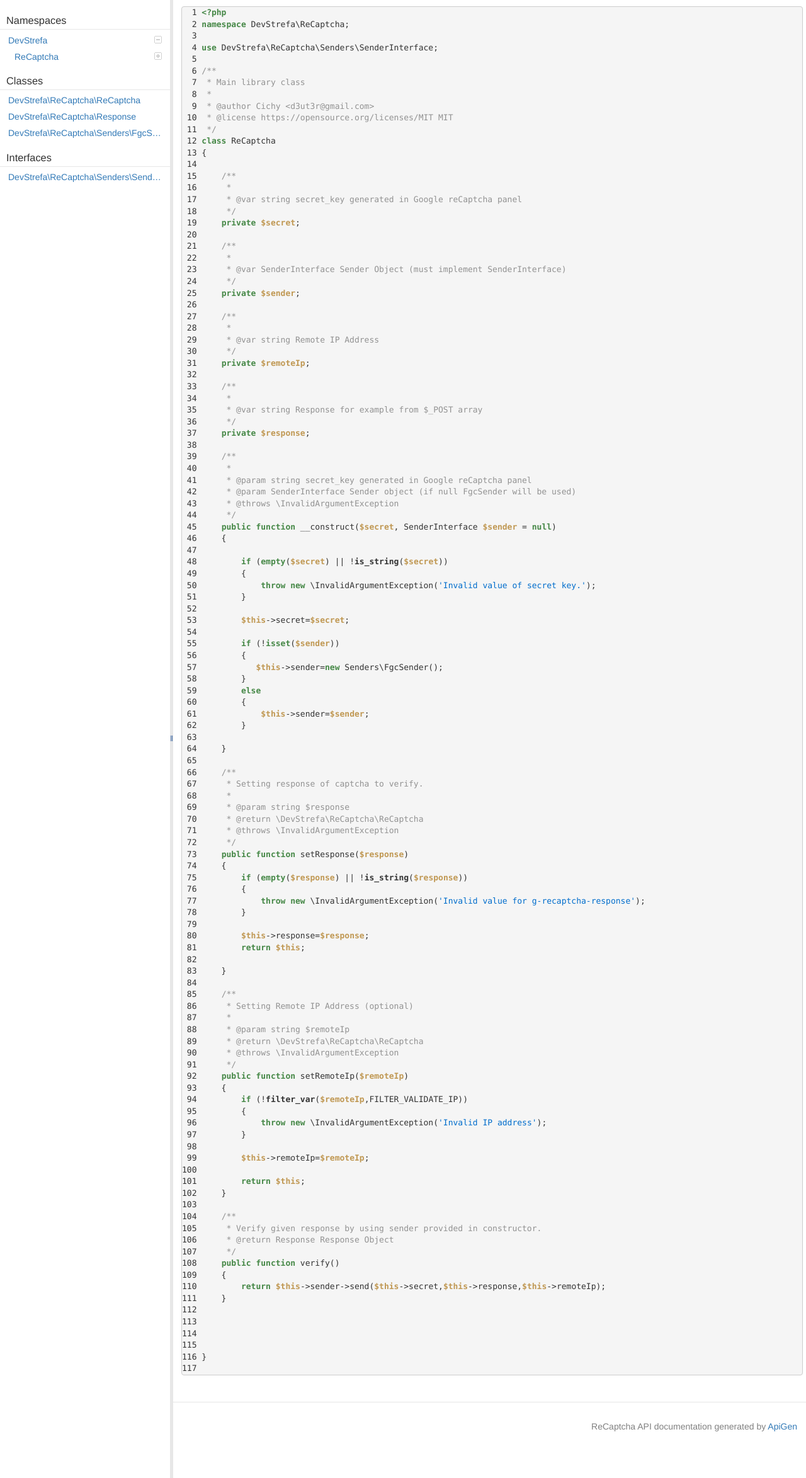
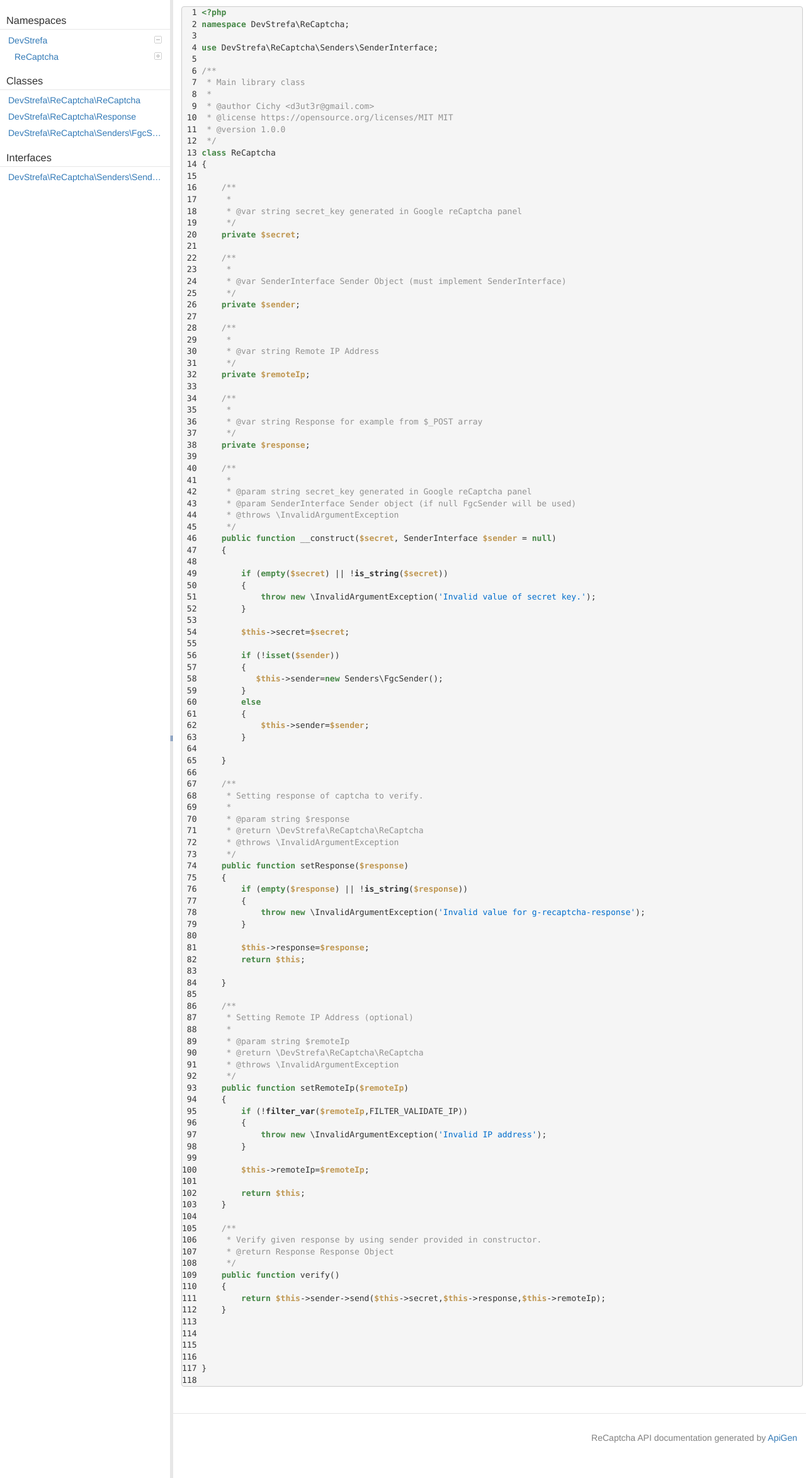
Before and after one commit to DevStrefa/devstrefa.github.io, a plain HTML site: page reCaptchaDoc/source-class-DevStrefa.ReCaptcha.ReCaptcha.html in a window 1280 px wide and 2400 px high. Shown: the part 53-2400 px from the top of the page at 63% size. Drawn offline with Linux system fonts and the light colour scheme.

Commit message:
New Version updated

```diff
--- a/reCaptchaDoc/source-class-DevStrefa.ReCaptcha.ReCaptcha.html
+++ b/reCaptchaDoc/source-class-DevStrefa.ReCaptcha.ReCaptcha.html
@@ -110,113 +110,114 @@
 </span></span><span id="8" class="l"><a href="#8">  8 </a><span class="php-comment"> *
 </span></span><span id="9" class="l"><a href="#9">  9 </a><span class="php-comment"> * @author Cichy &lt;d3ut3r@gmail.com&gt;
 </span></span><span id="10" class="l"><a href="#10"> 10 </a><span class="php-comment"> * @license https://opensource.org/licenses/MIT MIT
-</span></span><span id="11" class="l"><a href="#11"> 11 </a><span class="php-comment"> */</span>
-</span><span id="12" class="l"><a href="#12"> 12 </a><span class="php-keyword1">class</span> ReCaptcha
-</span><span id="13" class="l"><a href="#13"> 13 </a>{
-</span><span id="14" class="l"><a href="#14"> 14 </a>
-</span><span id="15" class="l"><a href="#15"> 15 </a>    <span class="php-comment">/**
-</span></span><span id="16" class="l"><a href="#16"> 16 </a><span class="php-comment">     *
-</span></span><span id="17" class="l"><a href="#17"> 17 </a><span class="php-comment">     * @var string secret_key generated in Google reCaptcha panel
-</span></span><span id="18" class="l"><a href="#18"> 18 </a><span class="php-comment">     */</span>
-</span><span id="19" class="l"><a href="#19"> 19 </a>    <span class="php-keyword1">private</span> <span class="php-var">$secret</span>;
-</span><span id="20" class="l"><a href="#20"> 20 </a>
-</span><span id="21" class="l"><a href="#21"> 21 </a>    <span class="php-comment">/**
-</span></span><span id="22" class="l"><a href="#22"> 22 </a><span class="php-comment">     *
-</span></span><span id="23" class="l"><a href="#23"> 23 </a><span class="php-comment">     * @var SenderInterface Sender Object (must implement SenderInterface)
-</span></span><span id="24" class="l"><a href="#24"> 24 </a><span class="php-comment">     */</span>
-</span><span id="25" class="l"><a href="#25"> 25 </a>    <span class="php-keyword1">private</span> <span class="php-var">$sender</span>;
-</span><span id="26" class="l"><a href="#26"> 26 </a>
-</span><span id="27" class="l"><a href="#27"> 27 </a>    <span class="php-comment">/**
-</span></span><span id="28" class="l"><a href="#28"> 28 </a><span class="php-comment">     *
-</span></span><span id="29" class="l"><a href="#29"> 29 </a><span class="php-comment">     * @var string Remote IP Address
-</span></span><span id="30" class="l"><a href="#30"> 30 </a><span class="php-comment">     */</span>
-</span><span id="31" class="l"><a href="#31"> 31 </a>    <span class="php-keyword1">private</span> <span class="php-var">$remoteIp</span>;
-</span><span id="32" class="l"><a href="#32"> 32 </a>
-</span><span id="33" class="l"><a href="#33"> 33 </a>    <span class="php-comment">/**
-</span></span><span id="34" class="l"><a href="#34"> 34 </a><span class="php-comment">     *
-</span></span><span id="35" class="l"><a href="#35"> 35 </a><span class="php-comment">     * @var string Response for example from $_POST array
-</span></span><span id="36" class="l"><a href="#36"> 36 </a><span class="php-comment">     */</span>
-</span><span id="37" class="l"><a href="#37"> 37 </a>    <span class="php-keyword1">private</span> <span class="php-var">$response</span>;
-</span><span id="38" class="l"><a href="#38"> 38 </a>
-</span><span id="39" class="l"><a href="#39"> 39 </a>    <span class="php-comment">/**
-</span></span><span id="40" class="l"><a href="#40"> 40 </a><span class="php-comment">     *
-</span></span><span id="41" class="l"><a href="#41"> 41 </a><span class="php-comment">     * @param string secret_key generated in Google reCaptcha panel
-</span></span><span id="42" class="l"><a href="#42"> 42 </a><span class="php-comment">     * @param SenderInterface Sender object (if null FgcSender will be used)
-</span></span><span id="43" class="l"><a href="#43"> 43 </a><span class="php-comment">     * @throws \InvalidArgumentException
-</span></span><span id="44" class="l"><a href="#44"> 44 </a><span class="php-comment">     */</span>
-</span><span id="45" class="l"><a href="#45"> 45 </a>    <span class="php-keyword1">public</span> <span class="php-keyword1">function</span> __construct(<span class="php-var">$secret</span>, SenderInterface <span class="php-var">$sender</span> = <span class="php-keyword1">null</span>)
-</span><span id="46" class="l"><a href="#46"> 46 </a>    {
-</span><span id="47" class="l"><a href="#47"> 47 </a>
-</span><span id="48" class="l"><a href="#48"> 48 </a>        <span class="php-keyword1">if</span> (<span class="php-keyword1">empty</span>(<span class="php-var">$secret</span>) || !<span class="php-keyword2">is_string</span>(<span class="php-var">$secret</span>))
-</span><span id="49" class="l"><a href="#49"> 49 </a>        {
-</span><span id="50" class="l"><a href="#50"> 50 </a>            <span class="php-keyword1">throw</span> <span class="php-keyword1">new</span> \InvalidArgumentException(<span class="php-quote">'Invalid value of secret key.'</span>);
-</span><span id="51" class="l"><a href="#51"> 51 </a>        }
-</span><span id="52" class="l"><a href="#52"> 52 </a>
-</span><span id="53" class="l"><a href="#53"> 53 </a>        <span class="php-var">$this</span>-&gt;secret=<span class="php-var">$secret</span>;
-</span><span id="54" class="l"><a href="#54"> 54 </a>
-</span><span id="55" class="l"><a href="#55"> 55 </a>        <span class="php-keyword1">if</span> (!<span class="php-keyword1">isset</span>(<span class="php-var">$sender</span>))
-</span><span id="56" class="l"><a href="#56"> 56 </a>        {
-</span><span id="57" class="l"><a href="#57"> 57 </a>           <span class="php-var">$this</span>-&gt;sender=<span class="php-keyword1">new</span> Senders\FgcSender();
-</span><span id="58" class="l"><a href="#58"> 58 </a>        }
-</span><span id="59" class="l"><a href="#59"> 59 </a>        <span class="php-keyword1">else</span>
-</span><span id="60" class="l"><a href="#60"> 60 </a>        {
-</span><span id="61" class="l"><a href="#61"> 61 </a>            <span class="php-var">$this</span>-&gt;sender=<span class="php-var">$sender</span>;
-</span><span id="62" class="l"><a href="#62"> 62 </a>        }
-</span><span id="63" class="l"><a href="#63"> 63 </a>
-</span><span id="64" class="l"><a href="#64"> 64 </a>    }
-</span><span id="65" class="l"><a href="#65"> 65 </a>
-</span><span id="66" class="l"><a href="#66"> 66 </a>    <span class="php-comment">/**
-</span></span><span id="67" class="l"><a href="#67"> 67 </a><span class="php-comment">     * Setting response of captcha to verify.
-</span></span><span id="68" class="l"><a href="#68"> 68 </a><span class="php-comment">     *
-</span></span><span id="69" class="l"><a href="#69"> 69 </a><span class="php-comment">     * @param string $response
-</span></span><span id="70" class="l"><a href="#70"> 70 </a><span class="php-comment">     * @return \DevStrefa\ReCaptcha\ReCaptcha
-</span></span><span id="71" class="l"><a href="#71"> 71 </a><span class="php-comment">     * @throws \InvalidArgumentException
-</span></span><span id="72" class="l"><a href="#72"> 72 </a><span class="php-comment">     */</span>
-</span><span id="73" class="l"><a href="#73"> 73 </a>    <span class="php-keyword1">public</span> <span class="php-keyword1">function</span> setResponse(<span class="php-var">$response</span>)
-</span><span id="74" class="l"><a href="#74"> 74 </a>    {
-</span><span id="75" class="l"><a href="#75"> 75 </a>        <span class="php-keyword1">if</span> (<span class="php-keyword1">empty</span>(<span class="php-var">$response</span>) || !<span class="php-keyword2">is_string</span>(<span class="php-var">$response</span>))
-</span><span id="76" class="l"><a href="#76"> 76 </a>        {
-</span><span id="77" class="l"><a href="#77"> 77 </a>            <span class="php-keyword1">throw</span> <span class="php-keyword1">new</span> \InvalidArgumentException(<span class="php-quote">'Invalid value for g-recaptcha-response'</span>);
-</span><span id="78" class="l"><a href="#78"> 78 </a>        }
-</span><span id="79" class="l"><a href="#79"> 79 </a>
-</span><span id="80" class="l"><a href="#80"> 80 </a>        <span class="php-var">$this</span>-&gt;response=<span class="php-var">$response</span>;
-</span><span id="81" class="l"><a href="#81"> 81 </a>        <span class="php-keyword1">return</span> <span class="php-var">$this</span>;
-</span><span id="82" class="l"><a href="#82"> 82 </a>
-</span><span id="83" class="l"><a href="#83"> 83 </a>    }
-</span><span id="84" class="l"><a href="#84"> 84 </a>
-</span><span id="85" class="l"><a href="#85"> 85 </a>    <span class="php-comment">/**
-</span></span><span id="86" class="l"><a href="#86"> 86 </a><span class="php-comment">     * Setting Remote IP Address (optional)
-</span></span><span id="87" class="l"><a href="#87"> 87 </a><span class="php-comment">     *
-</span></span><span id="88" class="l"><a href="#88"> 88 </a><span class="php-comment">     * @param string $remoteIp
-</span></span><span id="89" class="l"><a href="#89"> 89 </a><span class="php-comment">     * @return \DevStrefa\ReCaptcha\ReCaptcha
-</span></span><span id="90" class="l"><a href="#90"> 90 </a><span class="php-comment">     * @throws \InvalidArgumentException
-</span></span><span id="91" class="l"><a href="#91"> 91 </a><span class="php-comment">     */</span>
-</span><span id="92" class="l"><a href="#92"> 92 </a>    <span class="php-keyword1">public</span> <span class="php-keyword1">function</span> setRemoteIp(<span class="php-var">$remoteIp</span>)
-</span><span id="93" class="l"><a href="#93"> 93 </a>    {
-</span><span id="94" class="l"><a href="#94"> 94 </a>        <span class="php-keyword1">if</span> (!<span class="php-keyword2">filter_var</span>(<span class="php-var">$remoteIp</span>,FILTER_VALIDATE_IP))
-</span><span id="95" class="l"><a href="#95"> 95 </a>        {
-</span><span id="96" class="l"><a href="#96"> 96 </a>            <span class="php-keyword1">throw</span> <span class="php-keyword1">new</span> \InvalidArgumentException(<span class="php-quote">'Invalid IP address'</span>);
-</span><span id="97" class="l"><a href="#97"> 97 </a>        }
-</span><span id="98" class="l"><a href="#98"> 98 </a>
-</span><span id="99" class="l"><a href="#99"> 99 </a>        <span class="php-var">$this</span>-&gt;remoteIp=<span class="php-var">$remoteIp</span>;
-</span><span id="100" class="l"><a href="#100">100 </a>
-</span><span id="101" class="l"><a href="#101">101 </a>        <span class="php-keyword1">return</span> <span class="php-var">$this</span>;
-</span><span id="102" class="l"><a href="#102">102 </a>    }
-</span><span id="103" class="l"><a href="#103">103 </a>
-</span><span id="104" class="l"><a href="#104">104 </a>    <span class="php-comment">/**
-</span></span><span id="105" class="l"><a href="#105">105 </a><span class="php-comment">     * Verify given response by using sender provided in constructor.
-</span></span><span id="106" class="l"><a href="#106">106 </a><span class="php-comment">     * @return Response Response Object
-</span></span><span id="107" class="l"><a href="#107">107 </a><span class="php-comment">     */</span>
-</span><span id="108" class="l"><a href="#108">108 </a>    <span class="php-keyword1">public</span> <span class="php-keyword1">function</span> verify()
-</span><span id="109" class="l"><a href="#109">109 </a>    {
-</span><span id="110" class="l"><a href="#110">110 </a>        <span class="php-keyword1">return</span> <span class="php-var">$this</span>-&gt;sender-&gt;send(<span class="php-var">$this</span>-&gt;secret,<span class="php-var">$this</span>-&gt;response,<span class="php-var">$this</span>-&gt;remoteIp);
-</span><span id="111" class="l"><a href="#111">111 </a>    }
-</span><span id="112" class="l"><a href="#112">112 </a>
+</span></span><span id="11" class="l"><a href="#11"> 11 </a><span class="php-comment"> * @version 1.0.0
+</span></span><span id="12" class="l"><a href="#12"> 12 </a><span class="php-comment"> */</span>
+</span><span id="13" class="l"><a href="#13"> 13 </a><span class="php-keyword1">class</span> ReCaptcha
+</span><span id="14" class="l"><a href="#14"> 14 </a>{
+</span><span id="15" class="l"><a href="#15"> 15 </a>
+</span><span id="16" class="l"><a href="#16"> 16 </a>    <span class="php-comment">/**
+</span></span><span id="17" class="l"><a href="#17"> 17 </a><span class="php-comment">     *
+</span></span><span id="18" class="l"><a href="#18"> 18 </a><span class="php-comment">     * @var string secret_key generated in Google reCaptcha panel
+</span></span><span id="19" class="l"><a href="#19"> 19 </a><span class="php-comment">     */</span>
+</span><span id="20" class="l"><a href="#20"> 20 </a>    <span class="php-keyword1">private</span> <span class="php-var">$secret</span>;
+</span><span id="21" class="l"><a href="#21"> 21 </a>
+</span><span id="22" class="l"><a href="#22"> 22 </a>    <span class="php-comment">/**
+</span></span><span id="23" class="l"><a href="#23"> 23 </a><span class="php-comment">     *
+</span></span><span id="24" class="l"><a href="#24"> 24 </a><span class="php-comment">     * @var SenderInterface Sender Object (must implement SenderInterface)
+</span></span><span id="25" class="l"><a href="#25"> 25 </a><span class="php-comment">     */</span>
+</span><span id="26" class="l"><a href="#26"> 26 </a>    <span class="php-keyword1">private</span> <span class="php-var">$sender</span>;
+</span><span id="27" class="l"><a href="#27"> 27 </a>
+</span><span id="28" class="l"><a href="#28"> 28 </a>    <span class="php-comment">/**
+</span></span><span id="29" class="l"><a href="#29"> 29 </a><span class="php-comment">     *
+</span></span><span id="30" class="l"><a href="#30"> 30 </a><span class="php-comment">     * @var string Remote IP Address
+</span></span><span id="31" class="l"><a href="#31"> 31 </a><span class="php-comment">     */</span>
+</span><span id="32" class="l"><a href="#32"> 32 </a>    <span class="php-keyword1">private</span> <span class="php-var">$remoteIp</span>;
+</span><span id="33" class="l"><a href="#33"> 33 </a>
+</span><span id="34" class="l"><a href="#34"> 34 </a>    <span class="php-comment">/**
+</span></span><span id="35" class="l"><a href="#35"> 35 </a><span class="php-comment">     *
+</span></span><span id="36" class="l"><a href="#36"> 36 </a><span class="php-comment">     * @var string Response for example from $_POST array
+</span></span><span id="37" class="l"><a href="#37"> 37 </a><span class="php-comment">     */</span>
+</span><span id="38" class="l"><a href="#38"> 38 </a>    <span class="php-keyword1">private</span> <span class="php-var">$response</span>;
+</span><span id="39" class="l"><a href="#39"> 39 </a>
+</span><span id="40" class="l"><a href="#40"> 40 </a>    <span class="php-comment">/**
+</span></span><span id="41" class="l"><a href="#41"> 41 </a><span class="php-comment">     *
+</span></span><span id="42" class="l"><a href="#42"> 42 </a><span class="php-comment">     * @param string secret_key generated in Google reCaptcha panel
+</span></span><span id="43" class="l"><a href="#43"> 43 </a><span class="php-comment">     * @param SenderInterface Sender object (if null FgcSender will be used)
+</span></span><span id="44" class="l"><a href="#44"> 44 </a><span class="php-comment">     * @throws \InvalidArgumentException
+</span></span><span id="45" class="l"><a href="#45"> 45 </a><span class="php-comment">     */</span>
+</span><span id="46" class="l"><a href="#46"> 46 </a>    <span class="php-keyword1">public</span> <span class="php-keyword1">function</span> __construct(<span class="php-var">$secret</span>, SenderInterface <span class="php-var">$sender</span> = <span class="php-keyword1">null</span>)
+</span><span id="47" class="l"><a href="#47"> 47 </a>    {
+</span><span id="48" class="l"><a href="#48"> 48 </a>
+</span><span id="49" class="l"><a href="#49"> 49 </a>        <span class="php-keyword1">if</span> (<span class="php-keyword1">empty</span>(<span class="php-var">$secret</span>) || !<span class="php-keyword2">is_string</span>(<span class="php-var">$secret</span>))
+</span><span id="50" class="l"><a href="#50"> 50 </a>        {
+</span><span id="51" class="l"><a href="#51"> 51 </a>            <span class="php-keyword1">throw</span> <span class="php-keyword1">new</span> \InvalidArgumentException(<span class="php-quote">'Invalid value of secret key.'</span>);
+</span><span id="52" class="l"><a href="#52"> 52 </a>        }
+</span><span id="53" class="l"><a href="#53"> 53 </a>
+</span><span id="54" class="l"><a href="#54"> 54 </a>        <span class="php-var">$this</span>-&gt;secret=<span class="php-var">$secret</span>;
+</span><span id="55" class="l"><a href="#55"> 55 </a>
+</span><span id="56" class="l"><a href="#56"> 56 </a>        <span class="php-keyword1">if</span> (!<span class="php-keyword1">isset</span>(<span class="php-var">$sender</span>))
+</span><span id="57" class="l"><a href="#57"> 57 </a>        {
+</span><span id="58" class="l"><a href="#58"> 58 </a>           <span class="php-var">$this</span>-&gt;sender=<span class="php-keyword1">new</span> Senders\FgcSender();
+</span><span id="59" class="l"><a href="#59"> 59 </a>        }
+</span><span id="60" class="l"><a href="#60"> 60 </a>        <span class="php-keyword1">else</span>
+</span><span id="61" class="l"><a href="#61"> 61 </a>        {
+</span><span id="62" class="l"><a href="#62"> 62 </a>            <span class="php-var">$this</span>-&gt;sender=<span class="php-var">$sender</span>;
+</span><span id="63" class="l"><a href="#63"> 63 </a>        }
+</span><span id="64" class="l"><a href="#64"> 64 </a>
+</span><span id="65" class="l"><a href="#65"> 65 </a>    }
+</span><span id="66" class="l"><a href="#66"> 66 </a>
+</span><span id="67" class="l"><a href="#67"> 67 </a>    <span class="php-comment">/**
+</span></span><span id="68" class="l"><a href="#68"> 68 </a><span class="php-comment">     * Setting response of captcha to verify.
+</span></span><span id="69" class="l"><a href="#69"> 69 </a><span class="php-comment">     *
+</span></span><span id="70" class="l"><a href="#70"> 70 </a><span class="php-comment">     * @param string $response
+</span></span><span id="71" class="l"><a href="#71"> 71 </a><span class="php-comment">     * @return \DevStrefa\ReCaptcha\ReCaptcha
+</span></span><span id="72" class="l"><a href="#72"> 72 </a><span class="php-comment">     * @throws \InvalidArgumentException
+</span></span><span id="73" class="l"><a href="#73"> 73 </a><span class="php-comment">     */</span>
+</span><span id="74" class="l"><a href="#74"> 74 </a>    <span class="php-keyword1">public</span> <span class="php-keyword1">function</span> setResponse(<span class="php-var">$response</span>)
+</span><span id="75" class="l"><a href="#75"> 75 </a>    {
+</span><span id="76" class="l"><a href="#76"> 76 </a>        <span class="php-keyword1">if</span> (<span class="php-keyword1">empty</span>(<span class="php-var">$response</span>) || !<span class="php-keyword2">is_string</span>(<span class="php-var">$response</span>))
+</span><span id="77" class="l"><a href="#77"> 77 </a>        {
+</span><span id="78" class="l"><a href="#78"> 78 </a>            <span class="php-keyword1">throw</span> <span class="php-keyword1">new</span> \InvalidArgumentException(<span class="php-quote">'Invalid value for g-recaptcha-response'</span>);
+</span><span id="79" class="l"><a href="#79"> 79 </a>        }
+</span><span id="80" class="l"><a href="#80"> 80 </a>
+</span><span id="81" class="l"><a href="#81"> 81 </a>        <span class="php-var">$this</span>-&gt;response=<span class="php-var">$response</span>;
+</span><span id="82" class="l"><a href="#82"> 82 </a>        <span class="php-keyword1">return</span> <span class="php-var">$this</span>;
+</span><span id="83" class="l"><a href="#83"> 83 </a>
+</span><span id="84" class="l"><a href="#84"> 84 </a>    }
+</span><span id="85" class="l"><a href="#85"> 85 </a>
+</span><span id="86" class="l"><a href="#86"> 86 </a>    <span class="php-comment">/**
+</span></span><span id="87" class="l"><a href="#87"> 87 </a><span class="php-comment">     * Setting Remote IP Address (optional)
+</span></span><span id="88" class="l"><a href="#88"> 88 </a><span class="php-comment">     *
+</span></span><span id="89" class="l"><a href="#89"> 89 </a><span class="php-comment">     * @param string $remoteIp
+</span></span><span id="90" class="l"><a href="#90"> 90 </a><span class="php-comment">     * @return \DevStrefa\ReCaptcha\ReCaptcha
+</span></span><span id="91" class="l"><a href="#91"> 91 </a><span class="php-comment">     * @throws \InvalidArgumentException
+</span></span><span id="92" class="l"><a href="#92"> 92 </a><span class="php-comment">     */</span>
+</span><span id="93" class="l"><a href="#93"> 93 </a>    <span class="php-keyword1">public</span> <span class="php-keyword1">function</span> setRemoteIp(<span class="php-var">$remoteIp</span>)
+</span><span id="94" class="l"><a href="#94"> 94 </a>    {
+</span><span id="95" class="l"><a href="#95"> 95 </a>        <span class="php-keyword1">if</span> (!<span class="php-keyword2">filter_var</span>(<span class="php-var">$remoteIp</span>,FILTER_VALIDATE_IP))
+</span><span id="96" class="l"><a href="#96"> 96 </a>        {
+</span><span id="97" class="l"><a href="#97"> 97 </a>            <span class="php-keyword1">throw</span> <span class="php-keyword1">new</span> \InvalidArgumentException(<span class="php-quote">'Invalid IP address'</span>);
+</span><span id="98" class="l"><a href="#98"> 98 </a>        }
+</span><span id="99" class="l"><a href="#99"> 99 </a>
+</span><span id="100" class="l"><a href="#100">100 </a>        <span class="php-var">$this</span>-&gt;remoteIp=<span class="php-var">$remoteIp</span>;
+</span><span id="101" class="l"><a href="#101">101 </a>
+</span><span id="102" class="l"><a href="#102">102 </a>        <span class="php-keyword1">return</span> <span class="php-var">$this</span>;
+</span><span id="103" class="l"><a href="#103">103 </a>    }
+</span><span id="104" class="l"><a href="#104">104 </a>
+</span><span id="105" class="l"><a href="#105">105 </a>    <span class="php-comment">/**
+</span></span><span id="106" class="l"><a href="#106">106 </a><span class="php-comment">     * Verify given response by using sender provided in constructor.
+</span></span><span id="107" class="l"><a href="#107">107 </a><span class="php-comment">     * @return Response Response Object
+</span></span><span id="108" class="l"><a href="#108">108 </a><span class="php-comment">     */</span>
+</span><span id="109" class="l"><a href="#109">109 </a>    <span class="php-keyword1">public</span> <span class="php-keyword1">function</span> verify()
+</span><span id="110" class="l"><a href="#110">110 </a>    {
+</span><span id="111" class="l"><a href="#111">111 </a>        <span class="php-keyword1">return</span> <span class="php-var">$this</span>-&gt;sender-&gt;send(<span class="php-var">$this</span>-&gt;secret,<span class="php-var">$this</span>-&gt;response,<span class="php-var">$this</span>-&gt;remoteIp);
+</span><span id="112" class="l"><a href="#112">112 </a>    }
 </span><span id="113" class="l"><a href="#113">113 </a>
 </span><span id="114" class="l"><a href="#114">114 </a>
 </span><span id="115" class="l"><a href="#115">115 </a>
-</span><span id="116" class="l"><a href="#116">116 </a>}
-</span><span id="117" class="l"><a href="#117">117 </a></span></code></pre>
+</span><span id="116" class="l"><a href="#116">116 </a>
+</span><span id="117" class="l"><a href="#117">117 </a>}
+</span><span id="118" class="l"><a href="#118">118 </a></span></code></pre>
 	</div>
 
 	<div id="footer">
```
Also changed, not shown: reCaptchaDoc/class-DevStrefa.ReCaptcha.ReCaptcha.html (+11 -9 lines), reCaptchaDoc/class-DevStrefa.ReCaptcha.Response.html (+16 -14 lines), reCaptchaDoc/class-DevStrefa.ReCaptcha.Senders.FgcSender.html (+5 -3 lines), reCaptchaDoc/class-DevStrefa.ReCaptcha.Senders.SenderInterface.html (+4 -2 lines), reCaptchaDoc/source-class-DevStrefa.ReCaptcha.Response.html (+96 -95 lines), reCaptchaDoc/source-class-DevStrefa.ReCaptcha.Senders.FgcSender.html (+44 -43 lines), reCaptchaDoc/source-class-DevStrefa.ReCaptcha.Senders.SenderInterface.html (+14 -13 lines).
